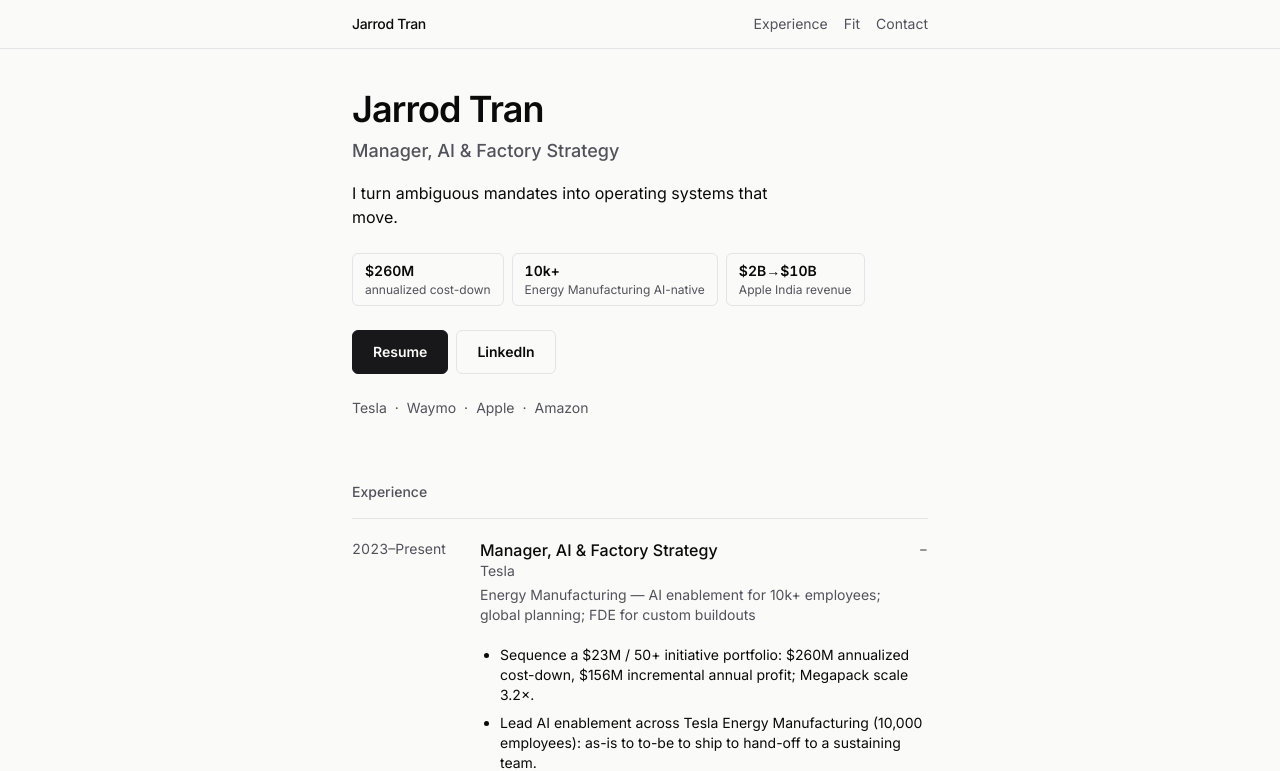
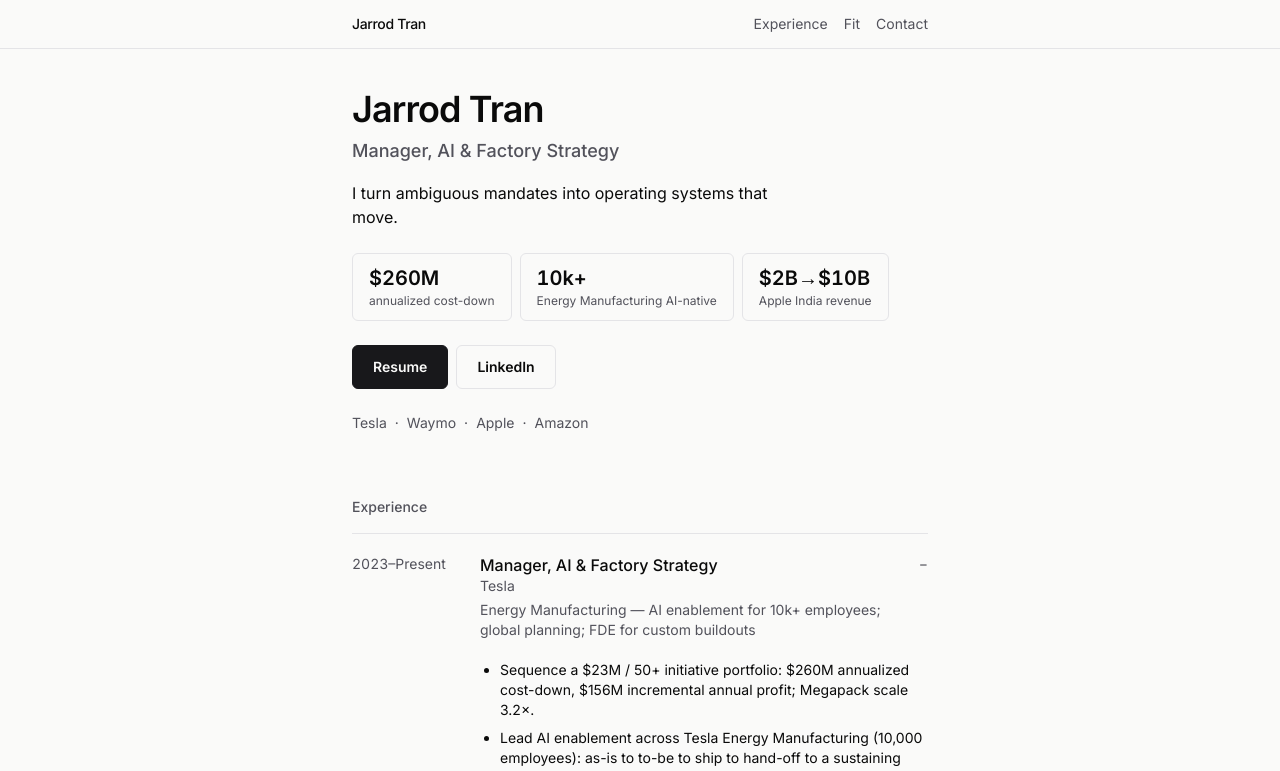
Before and after one commit to jarrodtran/Jobhuntsite, a Next.js app: page / in a window 1280 px wide. Shown: the top 771 px of the page. Built offline with nearby package versions, Linux system fonts and the light colour scheme.

Commit message:
Enlarge proof chip metrics to text-xl
Hire-now scan weight per FE next-pass.

```diff
--- a/src/components/ui/ProofChips.tsx
+++ b/src/components/ui/ProofChips.tsx
@@ -26,12 +26,12 @@
       {chips.map((chip) => (
         <li
           key={`${chip.metric ?? ""}${chip.label}`}
-          className="flex min-w-0 flex-col gap-y-0.5 rounded-md border border-hairline px-3 py-2 hover:border-ink"
+          className="flex min-w-0 flex-col gap-y-0.5 rounded-md border border-hairline px-4 py-3 hover:border-ink"
         >
           {chip.metric ? (
             <span
               data-slot="metric"
-              className="text-sm font-semibold tabular-nums leading-tight text-ink"
+              className="text-xl font-semibold tabular-nums leading-tight text-ink"
             >
               {chip.metric}
             </span>
```
